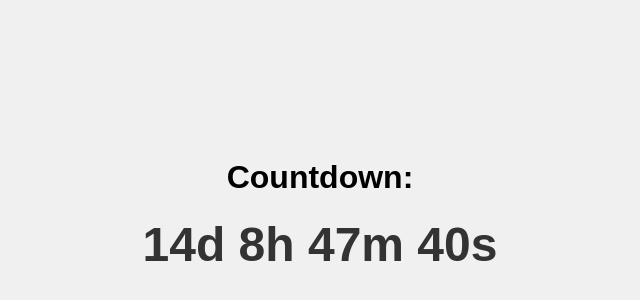
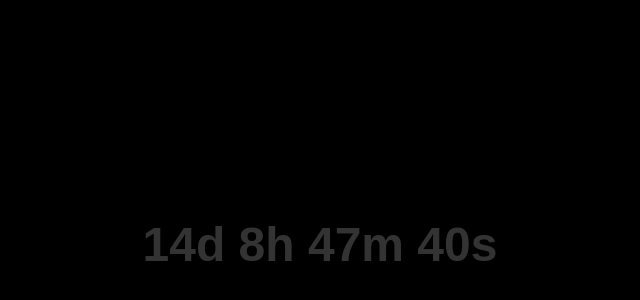
Before and after one commit to MaroM5/countdown, a plain HTML site: page index.html in a window 1280 px wide. Shown: the part 94-394 px from the top of the page, without its empty margins (320-960 px from the left). Drawn offline with Linux system fonts and the light colour scheme.

Commit message:
Update styles.css

```diff
--- a/styles.css
+++ b/styles.css
@@ -1,7 +1,8 @@
 body {
     font-family: Arial, sans-serif;
     text-align: center;
-    background-color: #f0f0f0;
+    background-color: #000000;
+    transition: background-color 1s ease;
 }
 
 .countdown-container {
```
